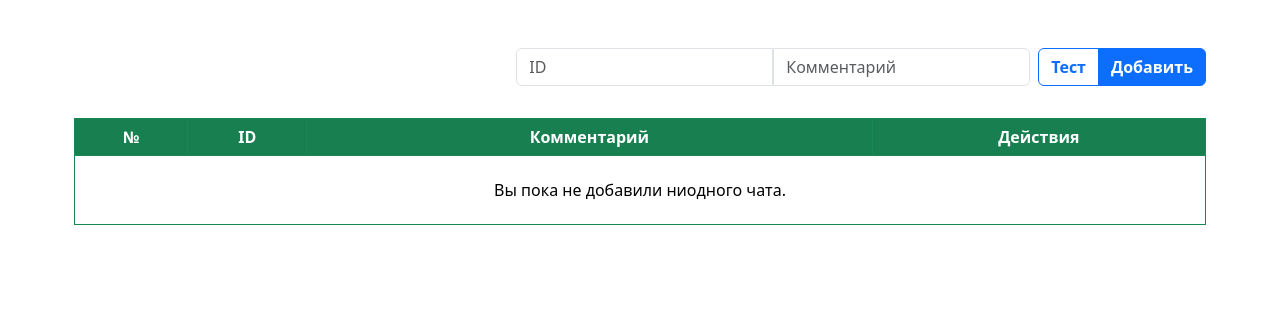
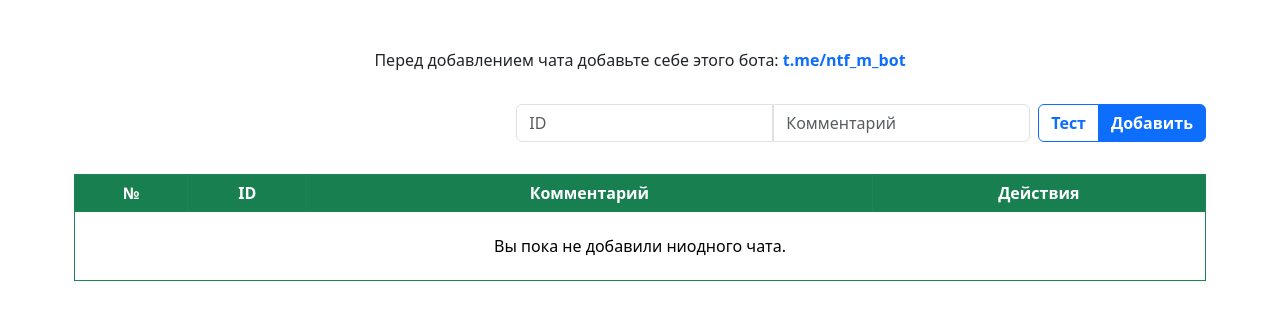
Before and after one commit to aleksey4925/NotifyMe, a Django app: template projects/templates/projects/chats.html in a window 1280 px wide. Shown: the part 57-377 px from the top of the page. Run offline with Django 4.2, Linux system fonts and the light colour scheme; the template is opened without the code that fills it: values that come from a table or form of the project are taken from there, others are empty; parts of the project's set-up code (start-up, migrations or seed data) failed here and were passed over; some web fonts are replaced.

Commit message:
Added bot link on chats.html page

```diff
--- a/projects/templates/projects/chats.html
+++ b/projects/templates/projects/chats.html
@@ -2,6 +2,7 @@
 
 {% block content %}
     <main class="row g-0 gap-2 justify-content-center my-5 px-1">
+        <div class="text-center mb-4">Перед добавлением чата добавьте себе этого бота: <span class="text-primary fw-bold">t.me/ntf_m_bot</span></div>
         <div class="col-12 mb-4">
             <form class="row g-0 justify-content-center justify-content-lg-end needs-validation" action="{% url "projects:add_chat" project_id=project_id %}" method="post" novalidate>
                 {% csrf_token %}
```
Also changed, not shown: README.md.
